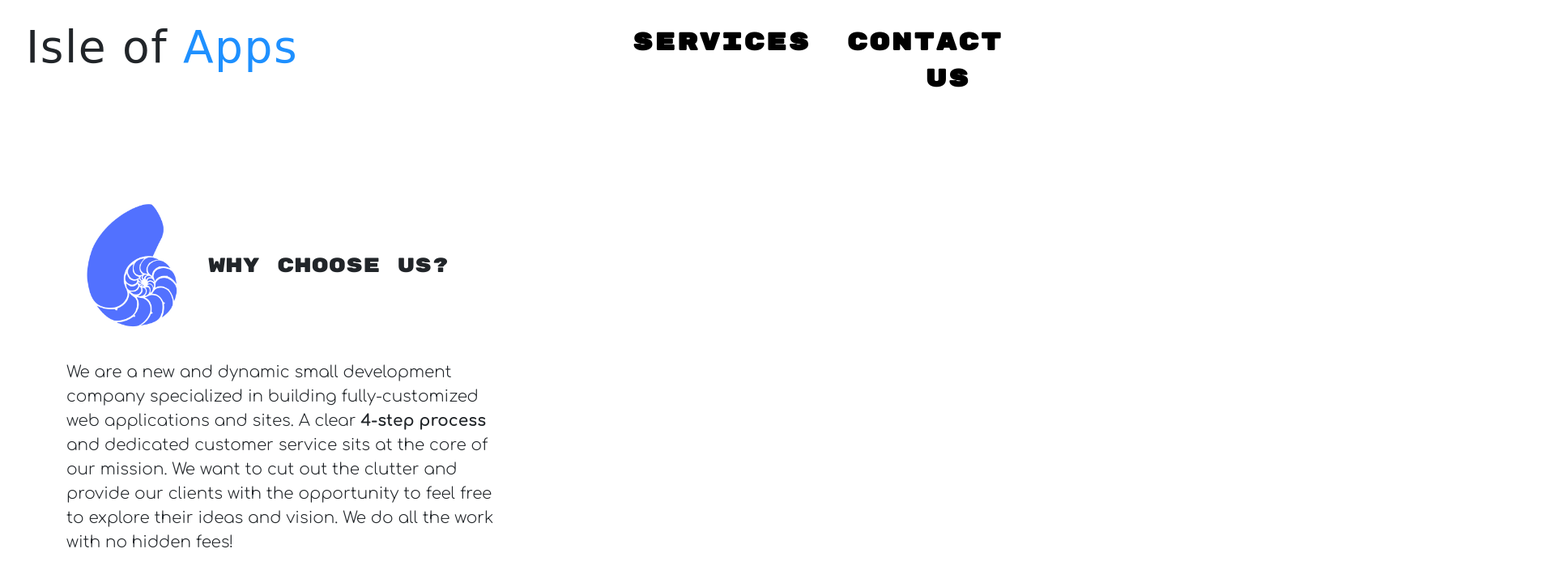
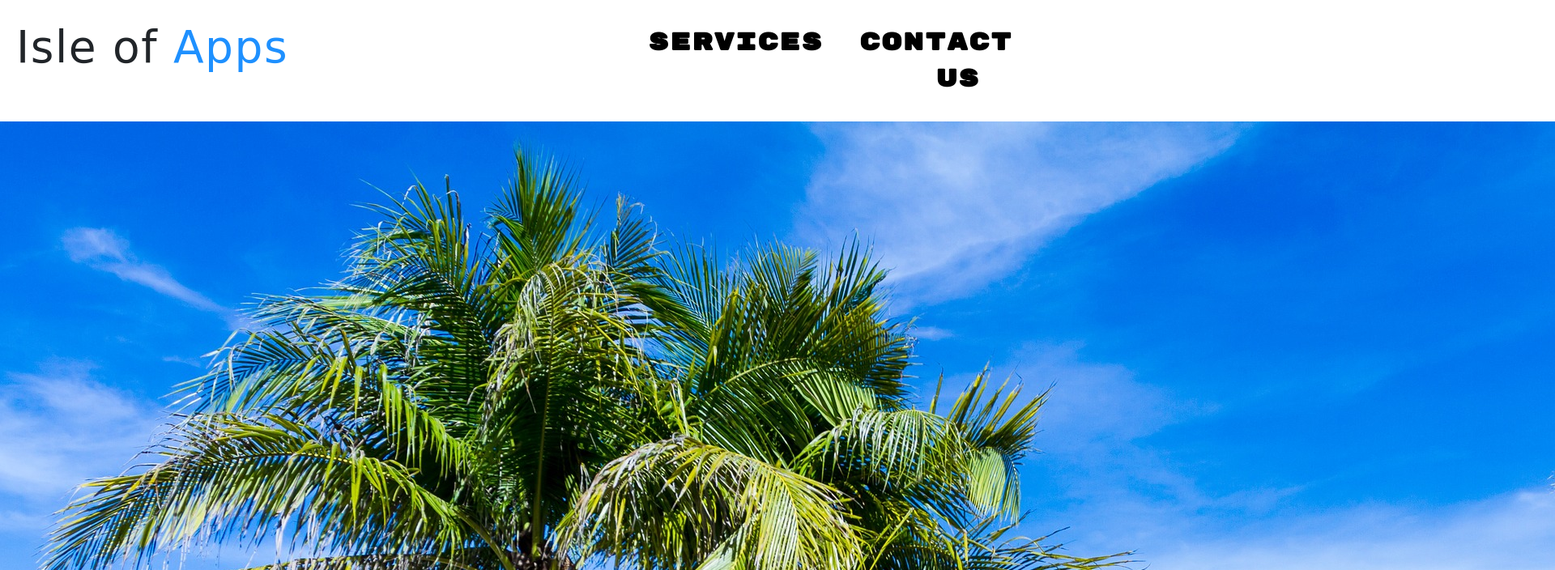
Before and after one commit to Dominica2020/Business-Landing-Page-Prototype, a plain HTML site: page biz-site/index.html in a window 1280 px wide. Shown: the top 704 px of the page at 81% size, 1920 px wide, since content can reach past the window. Drawn offline with nearby package versions, Linux system fonts and the light colour scheme; a web font is replaced by a local one.

Commit message:
Add banner image

```diff
--- a/biz-site/assets/css/styles.css
+++ b/biz-site/assets/css/styles.css
@@ -2,6 +2,11 @@ body {
   padding: 0;
   margin: 0;
   font-family: 'Comfortaa', cursive;
+}
+
+.container-fluid {
+  padding-left: 0px;
+  padding-right: 0px;
 }
 
 h2 {
@@ -20,7 +25,6 @@ strong {
 }
 
 /* Nav */
-
 #comp-name {
   Font-family: 'Rubik Glitch', cursive;
   font-weight: 400;
@@ -46,17 +50,21 @@ a {
   font-weight: 700;
   margin-right: 40px;
   font-size: 30px;
-  letter-spacing: 2px;
+  letter-spacing: 1.5px;
 }
 
 a:hover {
   color: dodgerblue;
 }
 
+/* Site Banner */
+#banner-img {
+
+}
+
 /* About & Services */
-
 #about-section {
-  margin-top: 175px;
+  margin-top: 140px;
 }
 
 #about-icon,
@@ -85,10 +93,9 @@ a:hover {
 }
 
 /* Contact */
-
 #contact-section {
   background-color: dodgerblue;
-  height: 60vh;
+  height: 65vh;
   text-align: center;
   color: white;
 }
@@ -146,3 +153,12 @@ footer {
 #logo {
   border-radius: 50%;
 }
+
+
+/*
+#banner-img {
+  height: 75vh;
+  width: 100vw;
+}
+
+*/
--- a/biz-site/index.html
+++ b/biz-site/index.html
@@ -47,12 +47,14 @@
     <!--Banner Section-->
     <div class="container-fluid" id="site-banner">
       <div class="row">
-        <div class="col"></div>
+        <div class="col-12">
+          <img src="assets/images/isle1.jpg" alt="island" id="banner-img" />
+        </div>
       </div>
     </div>
 
     <!--Who We Are Section-->
-    <div class="container" id="service-section">
+    <div class="container" id="about-section">
       <div class="row">
         <div class="col-6">
           <h2>
@@ -114,7 +116,7 @@
     </div>
 
     <!--About Section-->
-    <div class="container" id="about-section">
+    <div class="container" id="service-section">
       <div class="row">
         <div class="col-6">
           <h2>
```
Also changed, not shown: biz-site/assets/images/isle1.jpg (added), biz-site/assets/images/isle2.jpg (added), biz-site/assets/images/isle3.jpg (added).
